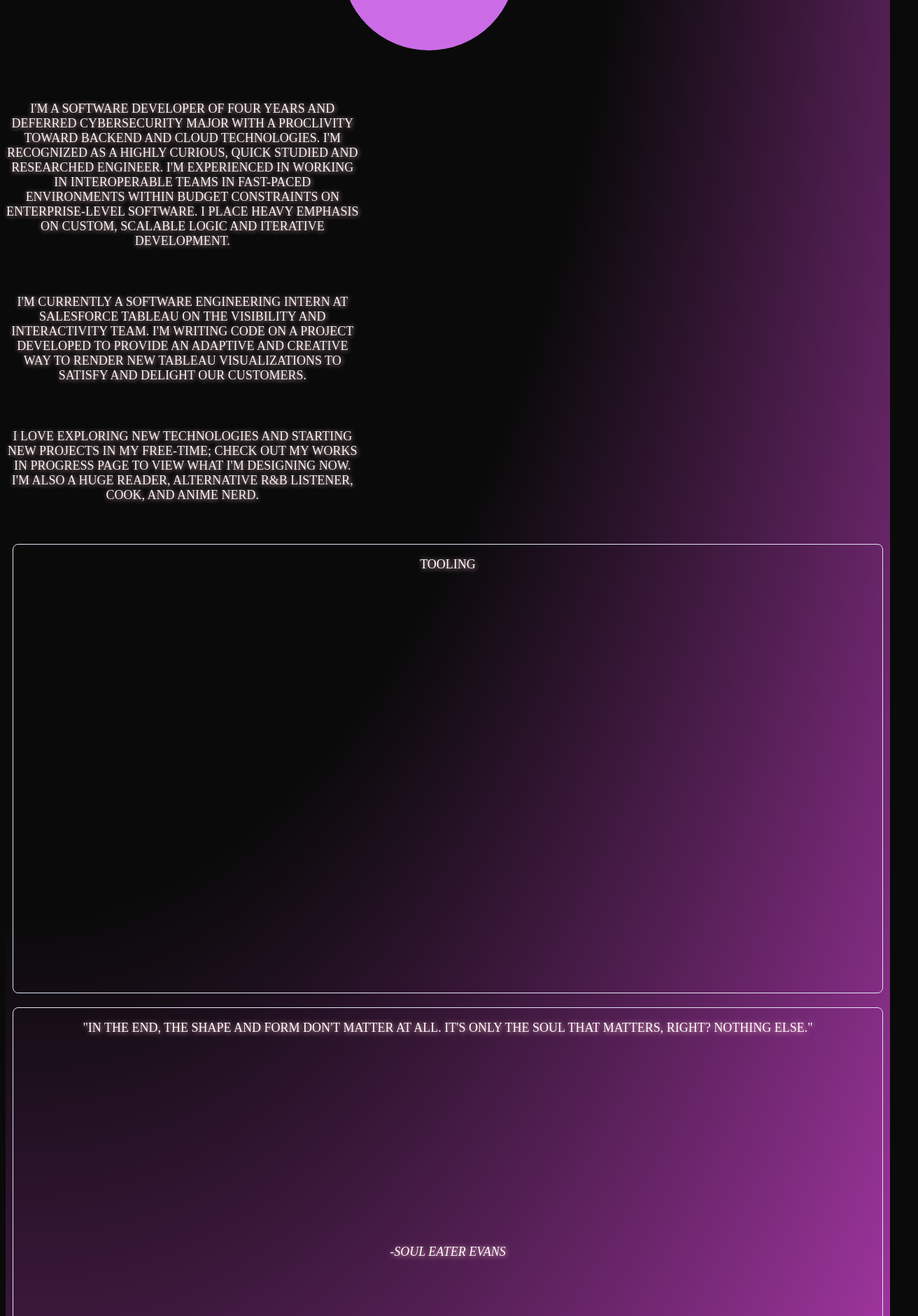
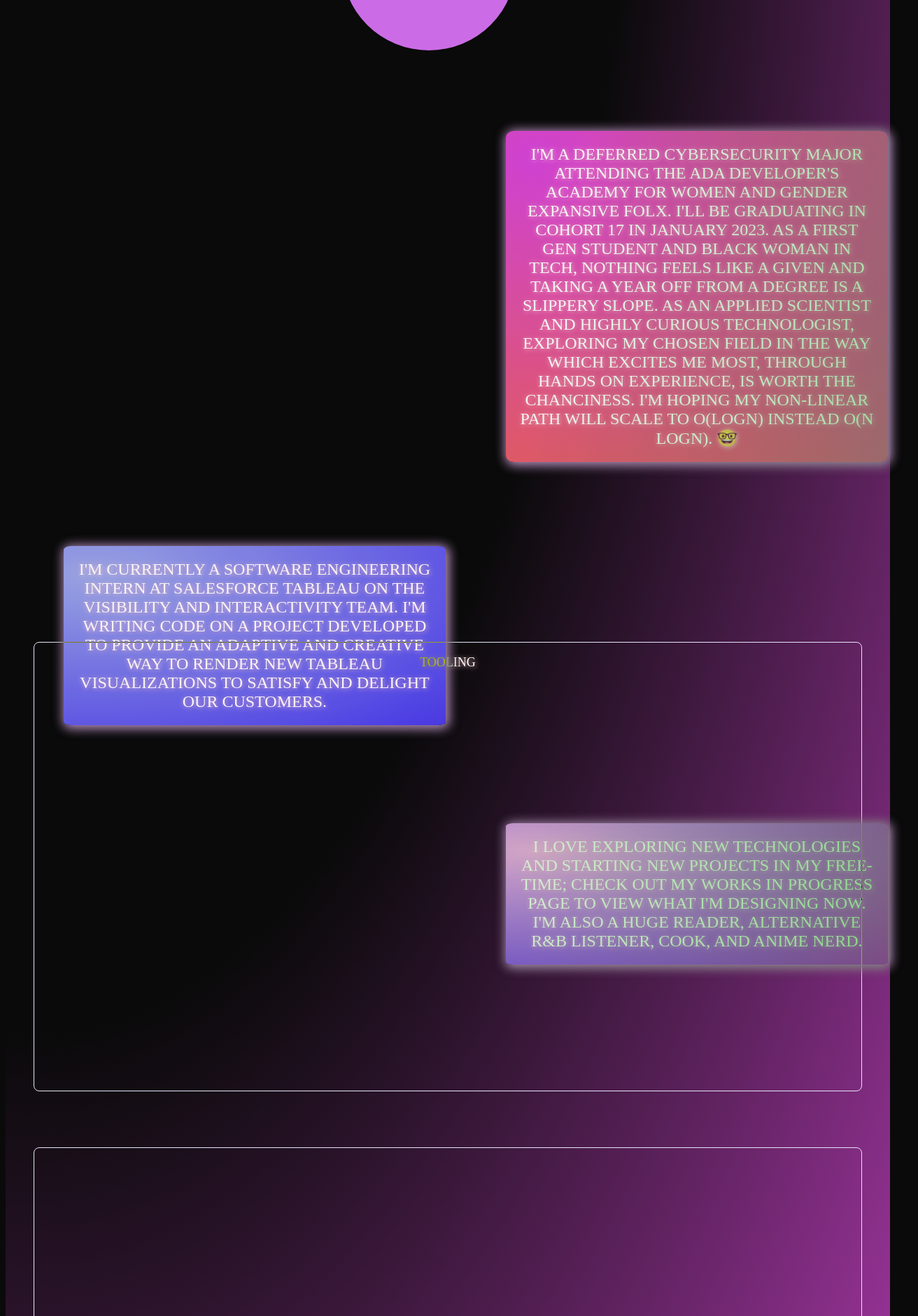
Before and after one commit to ursaturnine/tyrah-portfolio-site, a React (Create React App) app: page /about in a window 1280 px wide. Shown: the part 620-2500 px from the top of the page at 70% size, 1312 px wide, since content can reach past the window. Built offline with nearby package versions, Linux system fonts and the light colour scheme; a web font is replaced by a local one.

Commit message:
about page text and boxes margins and appearance

```diff
--- a/src/pages/about.tsx
+++ b/src/pages/about.tsx
@@ -35,9 +35,10 @@ const About: FC<AboutProps> = ({title}) => {
             <div className='about-sections'>
                 <section className='about-section-1'>
                     <div>
-                        <p className='about-section-1-text-1'>I'm a software developer of four years and deferred cybersecurity major with a proclivity toward backend and cloud technologies. I'm recognized
-                        as a highly curious, quick studied and researched engineer. I'm experienced in working in interoperable teams in fast-paced environments within budget constraints on enterprise-level software. I place heavy emphasis
-                        on custom, scalable logic and iterative development. </p>
+                        <p className='about-section-1-text-1'>I'm a deferred cybersecurity major attending the Ada Developer's Academy for women and gender expansive
+                        folx. I'll be graduating in cohort 17 in January 2023. As a first gen student and black woman in tech, nothing feels like a given and taking a year off from
+                        a degree is a slippery slope. As an applied scientist and highly curious technologist, exploring my chosen field in the way which excites me most, through hands on experience,
+                        is worth the chanciness. I'm hoping my non-linear path will scale to O(logn) instead O(n logn). 🤓 </p>
                         <p className='about-section-1-text-2'>I'm currently a software engineering intern at Salesforce Tableau on the Visibility and Interactivity team.
                         I'm writing code on a project developed to provide an adaptive and creative way to render new Tableau visualizations to satisfy and delight our customers.</p>
                         <p className='about-section-1-text-3'>I love exploring new technologies and starting new projects in my free-time; check out my Works In Progress page to view what I'm designing now. I'm also a huge reader, alternative R&B listener, cook, and anime nerd. </p>
@@ -50,8 +51,8 @@ const About: FC<AboutProps> = ({title}) => {
                 </section>
                 <section className='about-section-3'>
                     <div>
-                        <p>"In the end, the shape and form  don't matter at all. It's only the soul that matters, right? Nothing else."</p>
-                        <i>-Soul Eater Evans</i>
+                        <p className='about-section-3-text-1' >"In the end, the shape and form  don't matter at all. It's only the soul that matters, right? Nothing else."</p>
+                        <i className='about-section-3-text-2'>-Soul Eater Evans</i>
                     </div>
                 </section>
             </div>
--- a/src/styles/About.css
+++ b/src/styles/About.css
@@ -50,45 +50,85 @@ section > * {
     mix-blend-mode:exclusion;
     height: 50vw;
     width: 100%;
-
+    margin: 40px;
 }
 
 /* Text */
 /* Me As a Developer */
 .about-section-1-text-1 {
-    grid-column-start: 1;
+    grid-column-start: 2;
     grid-row-start: 1;
-    width: 40%;
+    width: 80%;
+    background: radial-gradient(farthest-corner at 40px 40px, rgb(215, 61, 218) 0%, rgb(238, 98, 51) 100%);
+    box-shadow: 2px 2px 15px 3px rgb(190, 147, 200);
+    border-radius: 2%;
+    margin: 20px;
+    padding: 20px;
+    justify-self: center;
+    font-size: x-large;
 }
+
 /* Second Paragraph Salesforce*/
 .about-section-1-text-2 {
     grid-column-start: 1;
     grid-row-start: 2;
-    width: 40%;
+    width: 80%;
+    background: radial-gradient(farthest-corner at 40px 40px, rgb(156, 166, 234) 0%, #43e 100%);
+    box-shadow: 2px 2px 15px 3px rgb(190, 147, 200);
+    border-radius: 2%;
+    margin: 20px;
+    padding: 20px;
+    justify-self: center;
+    margin-top: 100px;
+    font-size: x-large;
 }
 
 /* Personal info */
 .about-section-1-text-3 {
-    grid-column-start: 1;
+    grid-column-start: 2;
     grid-row-start: 3;
-    width: 40%;
+    width: 80%;
+    background: radial-gradient(farthest-corner at 40px 40px, rgb(248, 173, 229) 0%, #43e 100%);
+    box-shadow: 2px 2px 15px 3px rgb(190, 147, 200);
+    border-radius: 2%;
+    margin: 20px;
+    padding: 20px;
+    margin-top: 120px;
+    justify-self: center;
+    font-size: x-large;
+
 
 }
-
+/*==============================================================TOOLING=================================================================*/
 /* Tooling */
 .about-section-2 {
     /* border: solid red; */
     border: solid .1rem lavender;
     border-radius: 8px;
-    margin: 10px;
+    margin: 40px;
+    display: grid;
+    margin-top: 70px;
 }
 
+.about-section-3-text-1 {
+    grid-column-start: 2;
+    grid-row-start: 4;
+    font-size: x-large;
+}
+.about-section-3-text-2 {
+    grid-column-start: 2;
+    grid-row-start: 4;
+    margin-top: 48px;
+    margin-left: 750px;
+    font-size: x-large;
+}
+/*==============================================================BOTTOM QUOTE=================================================================*/
 /* Quote */
 .about-section-3 {
     /* border: solid hotpink; */
     border: solid .1rem lavender;
     border-radius: 8px;
-    margin: 10px;
+    margin: 40px;
 }
 
 /*================================PHOTOS========================================================*/
```
